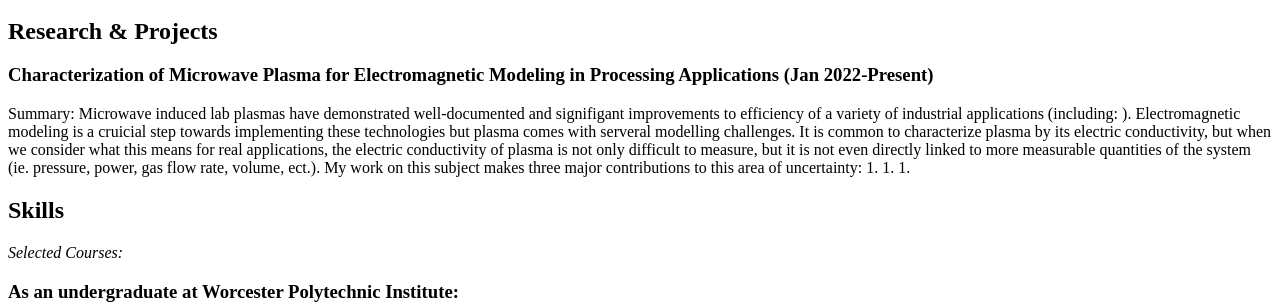
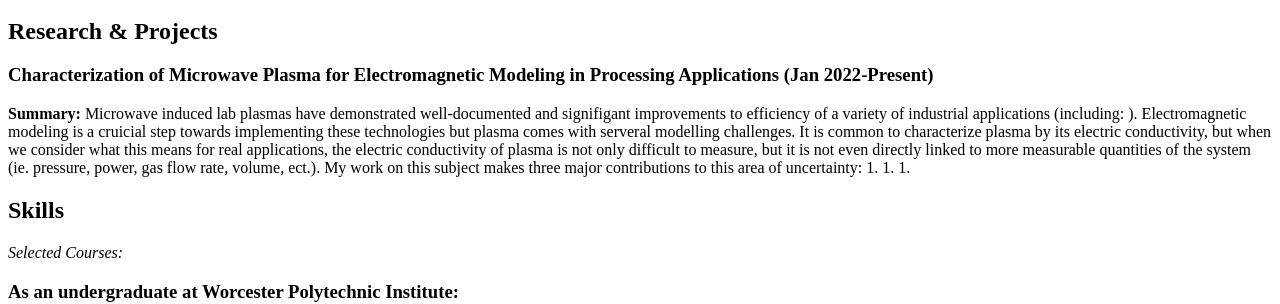
Before and after one commit to CamilleW8831/CamilleW8831.github.io, a Jekyll site: the page built from index.md, in a window 1280 px wide. Shown: the part 294-598 px from the top of the page. Built offline with Jekyll 4.4.1, drawn with Linux system fonts in a browser that asks for light colours; nearby versions of some CDN libraries; a style sheet for code colours, icons or effects is not loaded; our own code applies the rules of GitHub Pages for plain Markdown files; part of the change alters nothing that is shown.

```diff
--- a/index.md
+++ b/index.md
@@ -12,7 +12,7 @@ Bachelor of Science in Mathematical Sciences
 
 ## Research & Projects
 ### Characterization of Microwave Plasma for Electromagnetic Modeling in Processing Applications (Jan 2022-Present)
-Summary: Microwave induced lab plasmas have demonstrated well-documented and signifigant improvements to efficiency of a variety of industrial applications (including: ). Electromagnetic modeling is a cruicial step towards implementing these technologies but plasma comes with serveral modelling challenges. It is common to characterize plasma by its electric conductivity, but when we consider what this means for real applications, the electric conductivity of plasma is not only difficult to measure, but it is not even directly linked to more measurable quantities of the system (ie. pressure, power, gas flow rate, volume, ect.). My work on this subject makes three major contributions to this area of uncertainty:
+**Summary:** Microwave induced lab plasmas have demonstrated well-documented and signifigant improvements to efficiency of a variety of industrial applications (including: ). Electromagnetic modeling is a cruicial step towards implementing these technologies but plasma comes with serveral modelling challenges. It is common to characterize plasma by its electric conductivity, but when we consider what this means for real applications, the electric conductivity of plasma is not only difficult to measure, but it is not even directly linked to more measurable quantities of the system (ie. pressure, power, gas flow rate, volume, ect.). My work on this subject makes three major contributions to this area of uncertainty:
 1.
 1.
 1.
```
